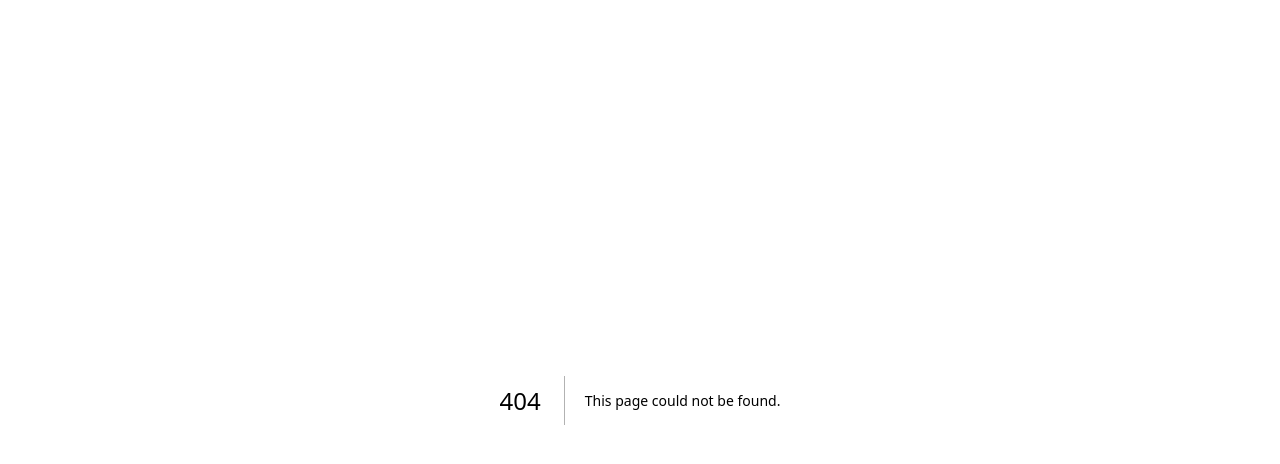
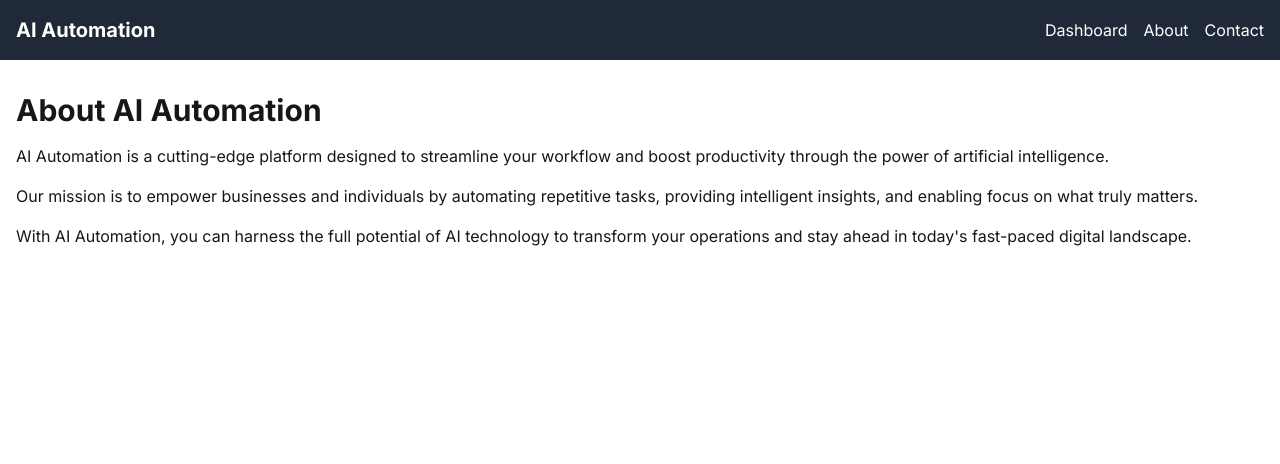
Before and after one commit to mamisoa/auth-testing, a Next.js app: page /about in a window 1280 px wide. Before the commit this address had no page. Shown: the top 464 px of the page. Built offline with nearby package versions, Linux system fonts and the light colour scheme.

Commit message:
scaffold

```diff
--- /dev/null
+++ b/src/app/about/page.tsx
@@ -0,0 +1,16 @@
+export default function About() {
+    return (
+      <div className="container mx-auto px-4 py-8">
+        <h1 className="text-3xl font-bold mb-4">About AI Automation</h1>
+        <p className="mb-4">
+          AI Automation is a cutting-edge platform designed to streamline your workflow and boost productivity through the power of artificial intelligence.
+        </p>
+        <p className="mb-4">
+          Our mission is to empower businesses and individuals by automating repetitive tasks, providing intelligent insights, and enabling focus on what truly matters.
+        </p>
+        <p>
+          With AI Automation, you can harness the full potential of AI technology to transform your operations and stay ahead in today's fast-paced digital landscape.
+        </p>
+      </div>
+    )
+  }
--- /dev/null
+++ b/src/app/components/ui/NavBar.tsx
@@ -0,0 +1,19 @@
+'use client'
+
+import Link from 'next/link'
+
+export default function Navbar() {
+
+  return (
+    <nav className="bg-gray-800 text-white p-4">
+      <div className="container mx-auto flex justify-between items-center">
+        <Link href="/" className="text-xl font-bold">AI Automation</Link>
+        <div className="space-x-4">
+          <Link href="/dashboard">Dashboard</Link>
+          <Link href="/about">About</Link>
+          <Link href="/contact">Contact</Link>
+        </div>
+      </div>
+    </nav>
+  )
+}
--- /dev/null
+++ b/src/app/components/ui/SideBar.tsx
@@ -0,0 +1,21 @@
+'use client'
+import Link from 'next/link'
+
+export default function SideBar() {
+  return (
+    <nav className="bg-gray-800 text-white w-64 min-h-screen p-4">
+      <h2 className="text-2xl font-bold mb-4">Dashboard</h2>
+      <ul className="space-y-2">
+        <li><Link href="/dashboard">Overview</Link></li>
+        <li><Link href="/dashboard/analytics">Analytics</Link></li>
+        <li><Link href="/dashboard/automations">Automations</Link></li>
+        <li><Link href="/dashboard/settings">Settings</Link></li>
+      </ul>
+      <button
+        className="mt-8 bg-red-500 hover:bg-red-600 px-4 py-2 rounded w-full"
+      >
+        Sign Out
+      </button>
+    </nav>
+  )
+}
--- /dev/null
+++ b/src/app/contact/page.tsx
@@ -0,0 +1,16 @@
+export default function Contact() {
+    return (
+      <div className="container mx-auto px-4 py-8">
+        <h1 className="text-3xl font-bold mb-4">Contact Us</h1>
+        <p className="mb-4">
+          We'd love to hear from you! If you have any questions, feedback, or inquiries, please don't hesitate to reach out.
+        </p>
+        <div className="border p-6 rounded-lg shadow-md">
+          <h2 className="text-xl font-semibold mb-2">Contact Information</h2>
+          <p className="mb-2"><strong>Email:</strong> support@aiautomation.com</p>
+          <p className="mb-2"><strong>Phone:</strong> +1 (555) 123-4567</p>
+          <p className="mb-2"><strong>Address:</strong> 123 AI Street, Tech City, TC 12345</p>
+        </div>
+      </div>
+    )
+  }
--- /dev/null
+++ b/src/app/dashboard/layout.tsx
@@ -0,0 +1,14 @@
+import Sidenav from '@/app/components/ui/SideBar'
+
+export default function DashboardLayout({
+  children,
+}: {
+  children: React.ReactNode
+}) {
+  return (
+    <div className="flex">
+      <Sidenav />
+      <main className="flex-1 p-4">{children}</main>
+    </div>
+  )
+}
--- /dev/null
+++ b/src/app/dashboard/page.tsx
@@ -0,0 +1,8 @@
+export default function Dashboard() {
+    return (
+      <div>
+        <h1 className="text-2xl font-bold mb-4">Dashboard</h1>
+        <p>Welcome to your AI Automation dashboard!</p>
+      </div>
+    )
+  }
--- a/src/app/layout.tsx
+++ b/src/app/layout.tsx
@@ -1,22 +1,15 @@
-import type { Metadata } from "next";
-import localFont from "next/font/local";
 import "./globals.css";
+import Navbar from '@/app/components/ui/NavBar'
+import { Inter } from 'next/font/google'
 
-const geistSans = localFont({
-  src: "./fonts/GeistVF.woff",
-  variable: "--font-geist-sans",
-  weight: "100 900",
-});
-const geistMono = localFont({
-  src: "./fonts/GeistMonoVF.woff",
-  variable: "--font-geist-mono",
-  weight: "100 900",
-});
+const inter = Inter({ subsets: ['latin'] })
 
-export const metadata: Metadata = {
-  title: "Create Next App",
-  description: "Generated by create next app",
-};
+
+export const metadata = {
+  title: 'AI Automation App',
+  description: 'Focus by AI automations',
+}
+
 
 export default function RootLayout({
   children,
@@ -25,11 +18,10 @@ export default function RootLayout({
 }>) {
   return (
     <html lang="en">
-      <body
-        className={`${geistSans.variable} ${geistMono.variable} antialiased`}
-      >
-        {children}
-      </body>
-    </html>
+    <body className={inter.className}>
+      <Navbar />
+      {children}
+    </body>
+  </html>
   );
 }
--- a/src/app/page.tsx
+++ b/src/app/page.tsx
@@ -1,101 +1,13 @@
-import Image from "next/image";
 
 export default function Home() {
   return (
-    <div className="grid grid-rows-[20px_1fr_20px] items-center justify-items-center min-h-screen p-8 pb-20 gap-16 sm:p-20 font-[family-name:var(--font-geist-sans)]">
-      <main className="flex flex-col gap-8 row-start-2 items-center sm:items-start">
-        <Image
-          className="dark:invert"
-          src="https://nextjs.org/icons/next.svg"
-          alt="Next.js logo"
-          width={180}
-          height={38}
-          priority
-        />
-        <ol className="list-inside list-decimal text-sm text-center sm:text-left font-[family-name:var(--font-geist-mono)]">
-          <li className="mb-2">
-            Get started by editing{" "}
-            <code className="bg-black/[.05] dark:bg-white/[.06] px-1 py-0.5 rounded font-semibold">
-              src/app/page.tsx
-            </code>
-            .
-          </li>
-          <li>Save and see your changes instantly.</li>
-        </ol>
+    <main className="flex min-h-screen flex-col items-center justify-center p-24 bg-gray-900 text-white">
+      <div className="relative flex place-items-center before:absolute before:h-[300px] before:w-[480px] before:-translate-x-1/2 before:rounded-full before:bg-gradient-radial before:from-white before:to-transparent before:blur-2xl before:content-[''] after:absolute after:-z-20 after:h-[180px] after:w-[240px] after:translate-x-1/3 after:bg-gradient-conic after:from-sky-200 after:via-blue-200 after:blur-2xl after:content-[''] before:dark:bg-gradient-to-br before:dark:from-transparent before:dark:to-blue-700 before:dark:opacity-10 after:dark:from-sky-900 after:dark:via-[#0141ff] after:dark:opacity-40 before:lg:h-[360px] z-[-1]">
 
-        <div className="flex gap-4 items-center flex-col sm:flex-row">
-          <a
-            className="rounded-full border border-solid border-transparent transition-colors flex items-center justify-center bg-foreground text-background gap-2 hover:bg-[#383838] dark:hover:bg-[#ccc] text-sm sm:text-base h-10 sm:h-12 px-4 sm:px-5"
-            href="https://vercel.com/new?utm_source=create-next-app&utm_medium=appdir-template-tw&utm_campaign=create-next-app"
-            target="_blank"
-            rel="noopener noreferrer"
-          >
-            <Image
-              className="dark:invert"
-              src="https://nextjs.org/icons/vercel.svg"
-              alt="Vercel logomark"
-              width={20}
-              height={20}
-            />
-            Deploy now
-          </a>
-          <a
-            className="rounded-full border border-solid border-black/[.08] dark:border-white/[.145] transition-colors flex items-center justify-center hover:bg-[#f2f2f2] dark:hover:bg-[#1a1a1a] hover:border-transparent text-sm sm:text-base h-10 sm:h-12 px-4 sm:px-5 sm:min-w-44"
-            href="https://nextjs.org/docs?utm_source=create-next-app&utm_medium=appdir-template-tw&utm_campaign=create-next-app"
-            target="_blank"
-            rel="noopener noreferrer"
-          >
-            Read our docs
-          </a>
-        </div>
-      </main>
-      <footer className="row-start-3 flex gap-6 flex-wrap items-center justify-center">
-        <a
-          className="flex items-center gap-2 hover:underline hover:underline-offset-4"
-          href="https://nextjs.org/learn?utm_source=create-next-app&utm_medium=appdir-template-tw&utm_campaign=create-next-app"
-          target="_blank"
-          rel="noopener noreferrer"
-        >
-          <Image
-            aria-hidden
-            src="https://nextjs.org/icons/file.svg"
-            alt="File icon"
-            width={16}
-            height={16}
-          />
-          Learn
-        </a>
-        <a
-          className="flex items-center gap-2 hover:underline hover:underline-offset-4"
-          href="https://vercel.com/templates?framework=next.js&utm_source=create-next-app&utm_medium=appdir-template-tw&utm_campaign=create-next-app"
-          target="_blank"
-          rel="noopener noreferrer"
-        >
-          <Image
-            aria-hidden
-            src="https://nextjs.org/icons/window.svg"
-            alt="Window icon"
-            width={16}
-            height={16}
-          />
-          Examples
-        </a>
-        <a
-          className="flex items-center gap-2 hover:underline hover:underline-offset-4"
-          href="https://nextjs.org?utm_source=create-next-app&utm_medium=appdir-template-tw&utm_campaign=create-next-app"
-          target="_blank"
-          rel="noopener noreferrer"
-        >
-          <Image
-            aria-hidden
-            src="https://nextjs.org/icons/globe.svg"
-            alt="Globe icon"
-            width={16}
-            height={16}
-          />
-          Go to nextjs.org →
-        </a>
-      </footer>
-    </div>
+      </div>
+
+      <h1 className="text-5xl font-bold mt-8 mb-4">Focus by AI automations</h1>
+      <p className="text-xl">Empower your workflow with cutting-edge AI technology</p>
+    </main>
   );
 }
```
